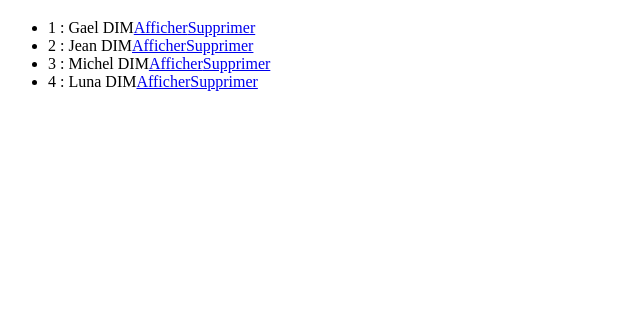
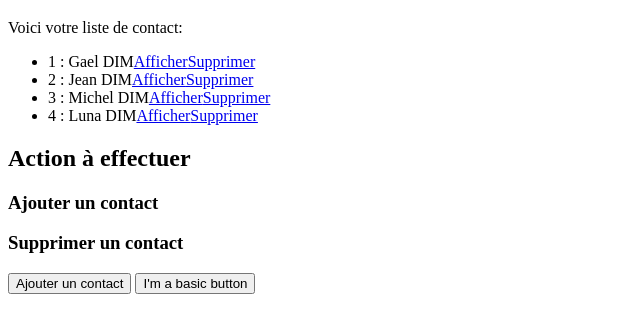
Before and after one commit to DimGael/harmoElectron, an Electron app: page index.html in a window 1200 px wide. Shown: the part 61-394 px from the top of the page, without its empty margins (0-640 px from the left). Drawn offline with nearby package versions, Linux system fonts and the light colour scheme; no server answers.

Commit message:
modification index html

```diff
--- a/index.html
+++ b/index.html
@@ -10,10 +10,27 @@
         <script type="text/javascript" src="js/listeContact.js"></script>
 
         <h1>Hello World!</h1>
-        <p id="test"></p>
 
+        <p> Voici votre liste de contact:</p>
         <ul id="listeContact"></ul>
 
+        <h2> Action à effectuer</h2>
+
+        <h3> Ajouter un contact</h3>
+        <h3> Supprimer un contact</h3>
+
+        <form>
+          <input type="button" class="btn" value="Ajouter un contact" />
+
+
+
+          <input type="button" class="btn" value="I'm a basic button" /></p>
+    </form>
+
+
+
+
+        <!--  Inserer ici la liste de contact actuel -->
         <script type="text/javascript" src="js/main.js"></script>
     </body>
 </html>
```
